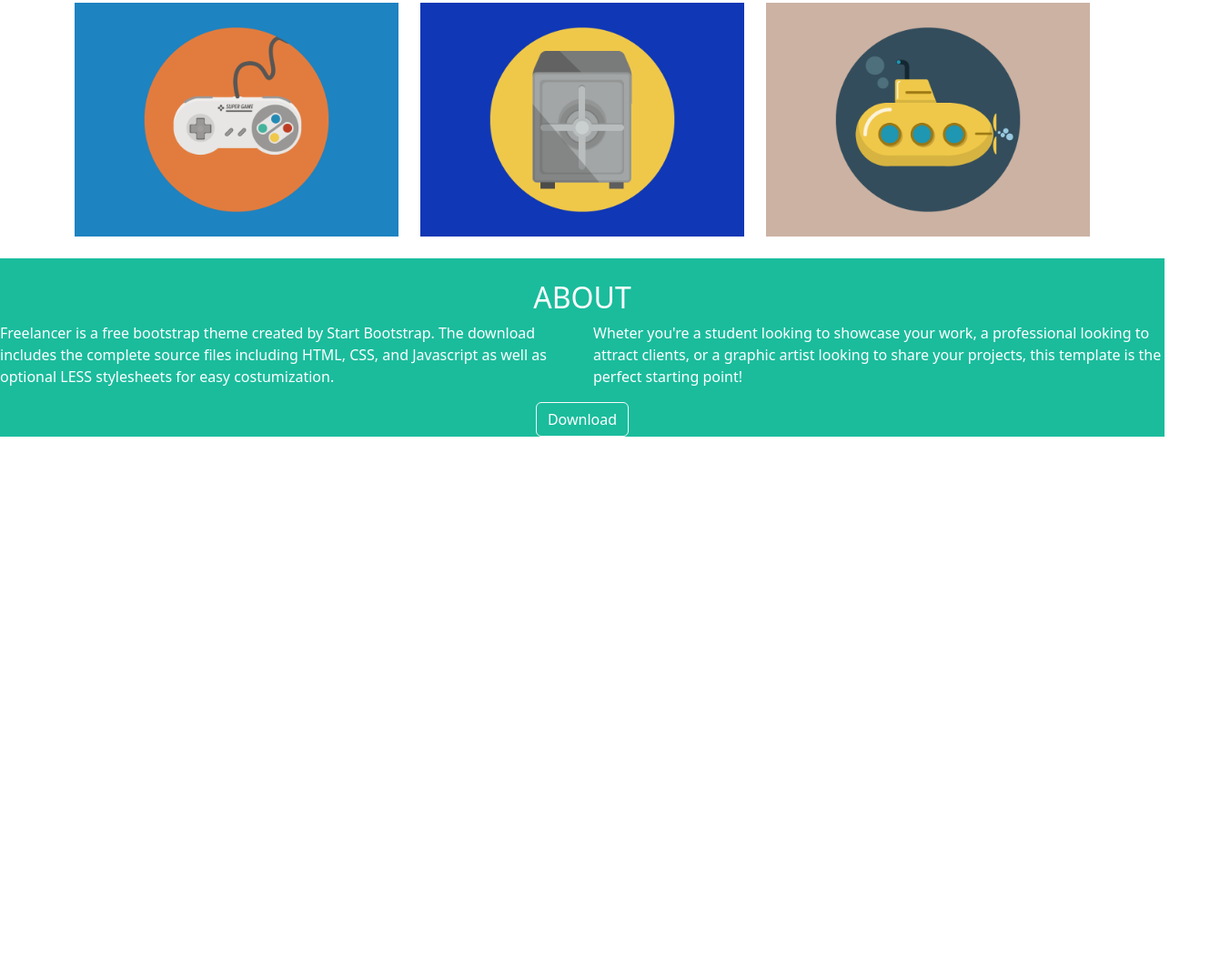
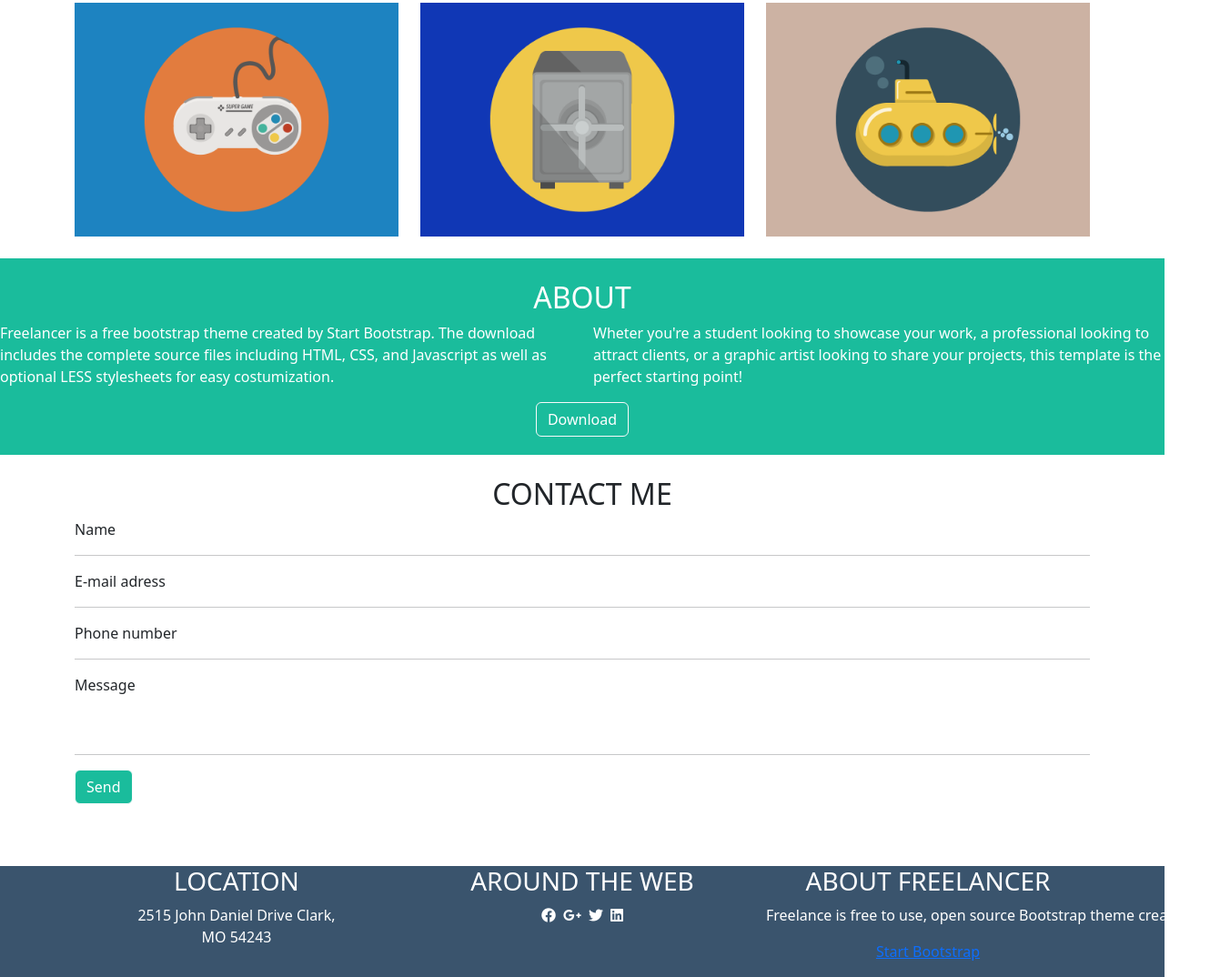
Before and after one commit to marcosfuentes94/html-css-bootstrap-freelancer, a plain HTML site: page index.html in a window 1280 px wide. Shown: the part 741-1815 px from the top of the page at 91% size, 1330 px wide, since content can reach past the window. Before the commit the page ends 1221 px from the top, so only its background shows below. Drawn offline with nearby package versions, Linux system fonts and the light colour scheme.

Commit message:
avanzamento footer

```diff
--- a/css/style.css
+++ b/css/style.css
@@ -16,11 +16,18 @@
    background-color: #1abc9c;
    color: white;
 }
+
 .btn-light, .btn-primary:hover, .btn-primary:active, .btn-primary:visited {
    background-color: #1abc9c;
    color: white;
    font-weight: 500;
+   margin-bottom: 20px;
 }
+.footer-top-color{
+   background-color: #3a546d;
+   color: white;
+}
+
 
 
 
--- a/index.html
+++ b/index.html
@@ -125,13 +125,74 @@
          </section>
         <!-- ABOUT-END -->
 
+        <!-- CONTACT-ME -->
+        <section>
+            <div class="container">
+                <div class="row">
+                  <div class="col-12 text-center mt-4">
+                    <h2>CONTACT ME</h2>
+                  </div>
+                </div>
+                <div class="row">
+                  <div class="col-12 text-left">
+                    <ul class="list-unstyled">
+                      <li>Name</li>
+                      <hr>
+                      <li>E-mail adress</li>
+                      <hr>
+                      <li>Phone number</li>
+                      <hr>
+                      <li>Message</li>
+                    </ul>
+                  </div>
+                </div>
+                <div class="row">
+                  <div class="col-12">
+                    <hr class="mt-5">
+                    <button class="btn btn-light ">Send</button>
+                  </div>
+                </div>
+              </div>
 
+        </section>
+        <!--CONTACT-ME-END -->
 
     </main>
     <!-- FINE MAIN -->
 
     <!-- FOOTER -->
+    <!-- FOOTER-TOP -->
     <footer>
+       <section class="footer-top-color">
+        <div class="container text-center text-nowrap mt-5">
+            <div class="row">
+              <div class="col-12 col-md-4">
+                <h3>LOCATION</h3>
+                <address>
+                  2515 John Daniel Drive Clark,<br>
+                  MO 54243<br>
+                </address>
+              </div>
+              <div class="col-12 col-md-4 ">
+                <h3>AROUND THE WEB</h3>
+                <ul class="list-unstyled d-flex justify-content-center">
+                  <li><i class="fa-brands fa-facebook"></i></li>
+                  <li><i class="fa-brands fa-google-plus-g ms-2"></i></li>
+                  <li><i class="fa-brands fa-twitter ms-2"></i></li>
+                  <li><i class="fa-brands fa-linkedin ms-2"></i></li>
+
+                </ul>
+              </div>
+              <div class="col-12 col-md-4">
+                <h3>ABOUT FREELANCER</h3>
+                <p>Freelance is free to use, open source Bootstrap theme created by</p>
+                <p><a href="#">Start Bootstrap</a></p>
+              </div>
+            </div>
+          </div>
+       </section>
+    <!-- FOOTER-TOP-END -->
+
 
     </footer>
     <!-- FINE FOOTER -->
```
